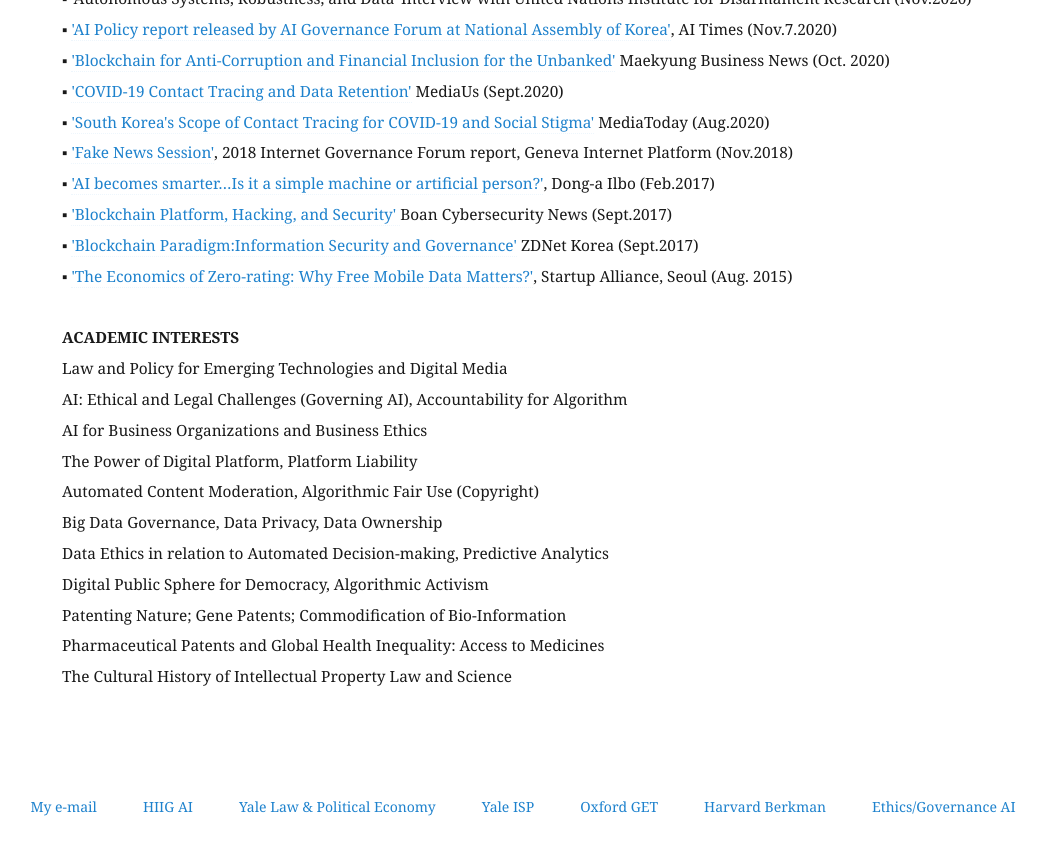
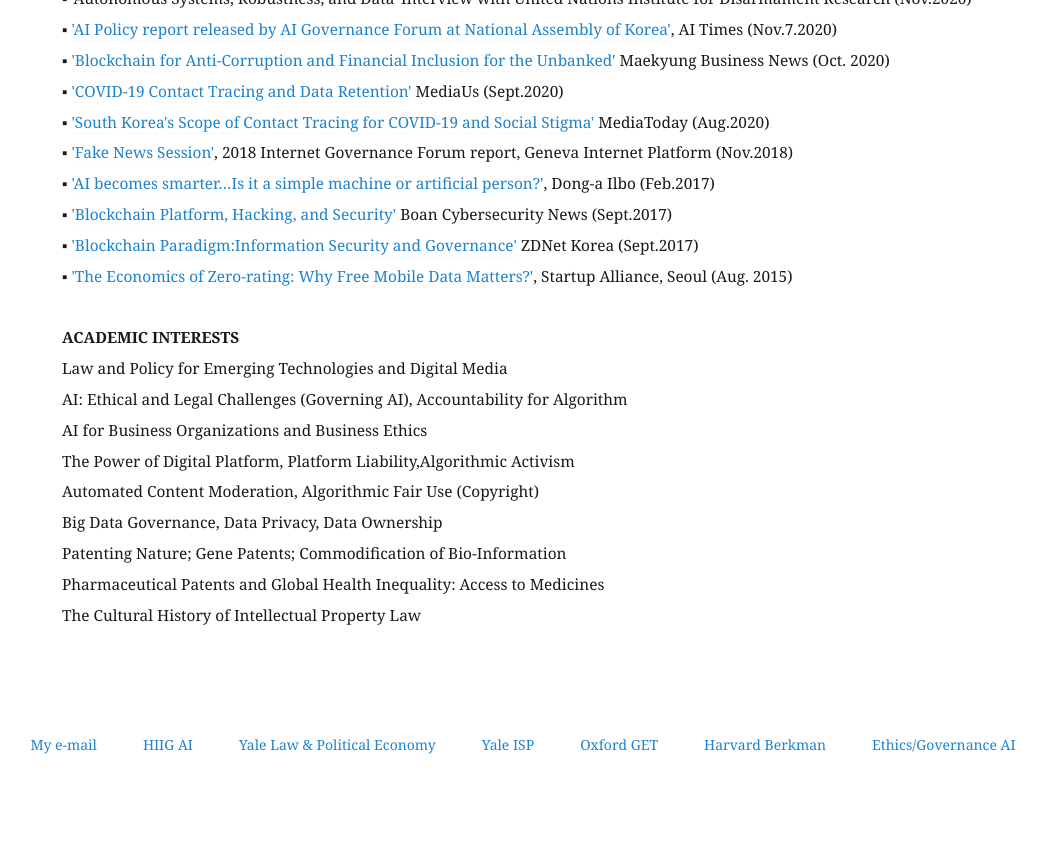
Before and after one commit to eunchangchoi/eunchangchoi.github.io, a Jekyll site: the page built from index.md, in a window 1280 px wide and 900 px high, scrolled down 4049 px. Shown: the top 855 px of the window, without its empty margins (38-1083 px from the left). Built offline with Jekyll 4.4.1, drawn with Linux system fonts in a browser that asks for light colours.

Commit message:
Update index.md

```diff
--- a/index.md
+++ b/index.md
@@ -99,11 +99,9 @@
    Law and Policy for Emerging Technologies and Digital Media <br>
    AI: Ethical and Legal Challenges (Governing AI), Accountability for Algorithm <br>
    AI for Business Organizations and Business Ethics <br>
-   The Power of Digital Platform, Platform Liability <br>
+   The Power of Digital Platform, Platform Liability,Algorithmic Activism <br>
    Automated Content Moderation, Algorithmic Fair Use (Copyright) <br>
    Big Data Governance, Data Privacy, Data Ownership <br>
-   Data Ethics in relation to Automated Decision-making, Predictive Analytics <br>
-   Digital Public Sphere for Democracy, Algorithmic Activism <br>
    Patenting Nature; Gene Patents; Commodification of Bio-Information <br>
    Pharmaceutical Patents and Global Health Inequality: Access to Medicines <br>
-   The Cultural History of Intellectual Property Law and Science<br>
+   The Cultural History of Intellectual Property Law<br>
```
